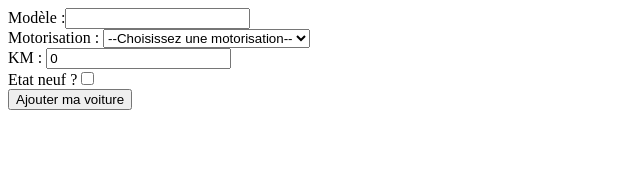
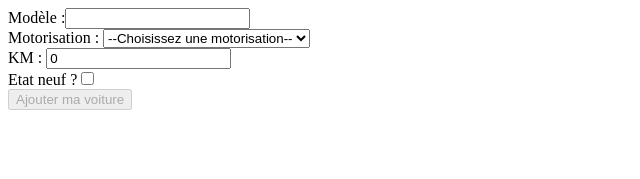
Before and after one commit to ndjerrou/state-with-counter, a React (Create React App) app: page / in a window 1280 px wide. Shown: the top 179 px of the page, without its empty margins (0-640 px from the left). Built offline with nearby package versions, Linux system fonts and the light colour scheme.

Commit message:
enable/disable btn

```diff
--- a/src/components/AddCar.js
+++ b/src/components/AddCar.js
@@ -8,12 +8,21 @@ const AddCar = () => {
     isNew: false,
   });
 
-  console.log(formData);
+  //   const [disabled, setDisabled] = useState(true);
+
+  const { model, motorisation, miles } = formData;
+
+  // don't update state inside a if statement !!
+
+  //   if (model.length >= 4 && miles > 0 && motorisation) {
+  //     setDisabled(false);
+  //   }
+
+  const disabled =
+    model.length >= 4 && miles > 0 && motorisation ? false : true;
 
   const handleChange = e => {
     const { name } = e.target;
-
-    console.log(e.target.value);
 
     setFormData(prevState => ({
       ...prevState,
@@ -66,7 +75,12 @@ const AddCar = () => {
           onChange={handleChange}
         />
       </div>
-      <button>Ajouter ma voiture</button>
+      {/* @TODO : enable the button if we have some values inside the formula :
+        model ==> min 4 characters length
+        motorisation ==> pick one motorisation (a real one !)
+        km > 0
+      */}
+      <button disabled={disabled}>Ajouter ma voiture</button>
     </form>
   );
 };
```
